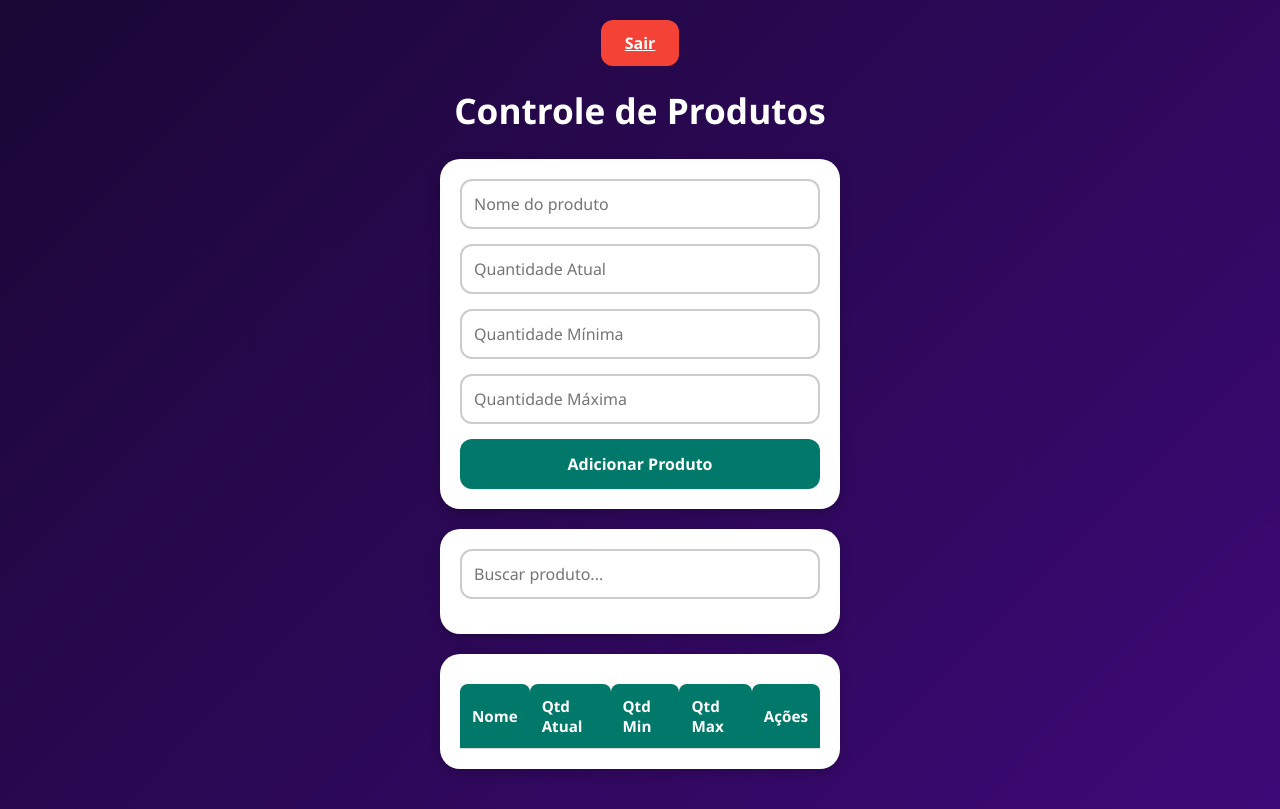
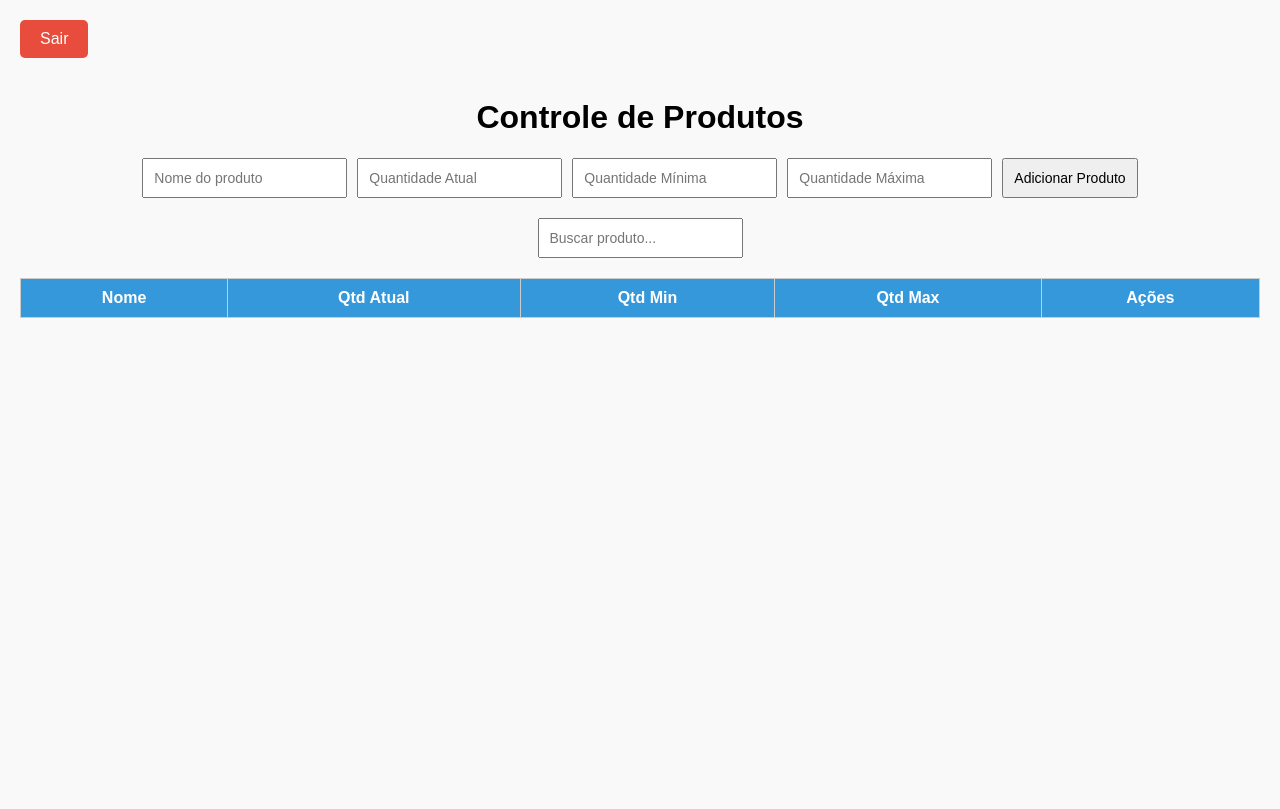
Before and after one commit to DIOOWS/ProjetoEstoque-V01, a Flask app: page / in a window 1280 px wide. After the commit the page ends 318 px from the top, so only its background shows below. Run offline with Flask 3, Linux system fonts and the light colour scheme; the visitor is signed in with stand-in values (Sample User, id 1); data that the repository does not hold is empty.

Commit message:
novo layoult

```diff
--- a/static/style.css
+++ b/static/style.css
@@ -1,148 +1,60 @@
-/* Reset básico */
-* {
-  margin: 0;
+body {
+    font-family: Arial, sans-serif;
+    margin: 20px;
     padding: 0;
-  box-sizing: border-box;
-  font-family: "Segoe UI", sans-serif;
+    background-color: #f9f9f9;
 }
 
-body {
-  background: linear-gradient(135deg, #1a0735, #3d0977);
-  color: #fff;
-  min-height: 100vh;
-  padding: 20px;
-  display: flex;
-  flex-direction: column;
-  align-items: center;
-}
-
-/* Botão de logout */
-.logout-btn {
-  background-color: #f44336;
-  color: #fff;
-  border: none;
-  padding: 12px 24px;
-  border-radius: 12px;
-  font-weight: bold;
-  margin-bottom: 20px;
-  cursor: pointer;
-  transition: background-color 0.3s;
-}
-
-.logout-btn:hover {
-  background-color: #d32f2f;
-}
-
-/* Título */
 h1 {
-  font-size: 2.2rem;
-  margin-bottom: 25px;
     text-align: center;
 }
 
-/* Estilo dos formulários e container */
-form,
-.search-container,
-#product-table {
-  background-color: #fff;
-  border-radius: 20px;
-  padding: 20px;
-  width: 100%;
-  max-width: 400px;
+form, .search-container {
+    display: flex;
+    justify-content: center;
+    gap: 10px;
+    flex-wrap: wrap;
     margin-bottom: 20px;
-  box-shadow: 0 4px 12px rgba(0, 0, 0, 0.2);
-  color: #333;
 }
 
-input[type="text"],
-input[type="number"] {
-  width: 100%;
-  padding: 12px;
-  margin-bottom: 15px;
-  border: 2px solid #ccc;
-  border-radius: 12px;
-  font-size: 1rem;
-  transition: border-color 0.3s;
+input, button {
+    padding: 10px;
+    font-size: 14px;
 }
 
-input:focus {
-  border-color: #00796b;
-  outline: none;
+.logout-btn {
+    display: inline-block;
+    margin-bottom: 20px;
+    padding: 10px 20px;
+    background-color: #e74c3c;
+    color: white;
+    text-decoration: none;
+    border-radius: 5px;
 }
 
-/* Botões de ação */
-button,
-#add-product-btn {
-  background-color: #00796b;
-  color: #fff;
-  border: none;
-  padding: 14px;
-  font-size: 1rem;
-  border-radius: 12px;
-  width: 100%;
-  cursor: pointer;
-  transition: background-color 0.3s;
-  font-weight: bold;
+#product-table {
+    overflow-x: auto;
 }
 
-button:hover,
-#add-product-btn:hover {
-  background-color: #00695c;
-}
-
-/* Tabela */
 table {
     width: 100%;
     border-collapse: collapse;
-  margin-top: 10px;
-  font-size: 0.95rem;
 }
 
-th,
-td {
-  padding: 12px;
-  text-align: left;
-  border-bottom: 1px solid #ddd;
+thead {
+    background-color: #3498db;
+    color: white;
 }
 
-th {
-  background-color: #00796b;
-  color: white;
-  font-weight: bold;
-  border-radius: 8px 8px 0 0;
+th, td {
+    border: 1px solid #ccc;
+    padding: 10px;
+    text-align: center;
 }
 
-td:last-child {
-  text-align: right;
-}
-
-/* Botão excluir */
-.delete-btn {
-  background-color: #f44336;
-  color: white;
-  border: none;
-  padding: 10px 16px;
-  border-radius: 10px;
-  cursor: pointer;
-  font-weight: bold;
-}
-
-.delete-btn:hover {
-  background-color: #d32f2f;
-}
-
-/* Responsivo */
-@media (max-width: 480px) {
-  h1 {
-    font-size: 1.6rem;
-  }
-
-  table,
-  thead,
-  tbody,
-  th,
-  td,
-  tr {
+/* Responsividade com data-label */
+@media (max-width: 600px) {
+    table, thead, tbody, th, td, tr {
         display: block;
     }
 
--- a/templates/index.html
+++ b/templates/index.html
@@ -9,13 +9,9 @@
 </head>
 <body>
 
-    <!-- Botão de logout -->
     <a href="{{ url_for('logout') }}" class="logout-btn">Sair</a>
-
-    <!-- Título -->
     <h1>Controle de Produtos</h1>
 
-    <!-- Formulário de cadastro -->
     <form id="formProduto">
         <input type="text" id="nome" placeholder="Nome do produto" required />
         <input type="number" id="qtdAtual" placeholder="Quantidade Atual" required />
@@ -24,12 +20,10 @@
         <button type="submit" id="add-product-btn">Adicionar Produto</button>
     </form>
 
-    <!-- Campo de busca -->
     <div class="search-container">
         <input type="text" id="busca" placeholder="Buscar produto..." />
     </div>
 
-    <!-- Tabela de produtos -->
     <div id="product-table">
         <table id="tabelaProdutos">
             <thead>
@@ -45,7 +39,6 @@
         </table>
     </div>
 
-    <!-- JS -->
-    <script src="/static/index.js"></script>
+    <script src="{{ url_for('static', filename='index.js') }}"></script>
 </body>
 </html>
```
Also changed, not shown: other parts of static/style.css (+19 -6 lines), static/index.js (+25 -17 lines). Lines whose indentation alone changed are shown as unchanged.
